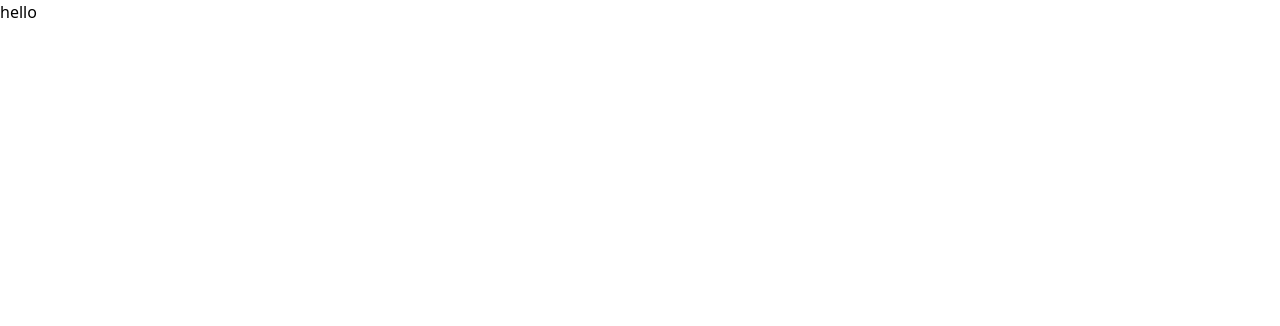
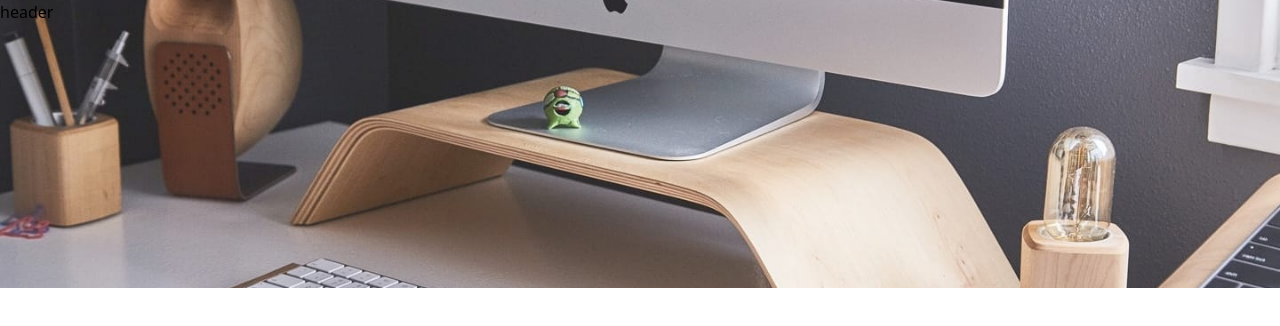
Before and after one commit to Shadrack04/react-crowdfunding-product, a React (Vite) app: page / in a window 1280 px wide. Shown: the top 326 px of the page. Built offline with nearby package versions, Linux system fonts and the light colour scheme.

Commit message:
Create the header component and added the bg-image

```diff
--- a/src/App.css
+++ b/src/App.css
@@ -1,5 +1,14 @@
 @import "tailwindcss";
 
-/* @tailwind base;
-@tailwind components;
-@tailwind utilities; */
+header {
+  background-image: url(/public/images/image-hero-desktop.jpg);
+  background-position: center;
+  background-repeat: no-repeat;
+  background-size: cover;
+}
+
+@media (max-width: 480px) {
+  header {
+    background-image: url(/public/images/image-hero-mobile.jpg);
+  }
+}
--- a/src/App.jsx
+++ b/src/App.jsx
@@ -1,10 +1,11 @@
+import Header from "./components/Header";
 import "./App.css";
 
 function App() {
   return (
-    <>
-      <p className="">hello</p>
-    </>
+    <div>
+      <Header />
+    </div>
   );
 }
 
--- /dev/null
+++ b/src/components/Header.jsx
@@ -0,0 +1,5 @@
+import React from "react";
+
+export default function Header() {
+  return <header className=" w-full h-60 lg:h-72">header</header>;
+}
```
